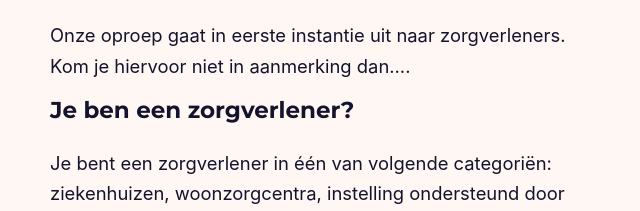
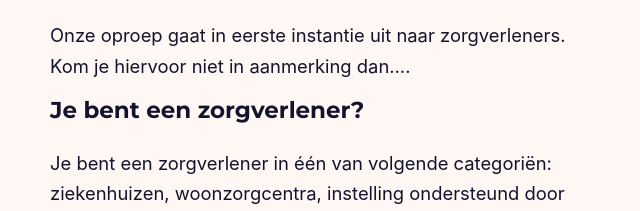
Before and after one commit to MakeInBelgium/wijlerenmee, a website: page index_nl.html in a window 1280 px wide. Shown: the part 2464-2675 px from the top of the page, 35-675 px from the left. Drawn offline with Linux system fonts and the light colour scheme.

Commit message:
Small typo

```diff
--- a/index_nl.html
+++ b/index_nl.html
@@ -164,7 +164,7 @@
             Onze oproep gaat in eerste instantie uit naar zorgverleners. Kom je hiervoor niet in aanmerking dan....
           </p>
 
-          <h3 class="h5 text-dark">Je ben een zorgverlener?</h3>
+          <h3 class="h5 text-dark">Je bent een zorgverlener?</h3>
           <p>
             Je bent een zorgverlener in één van volgende categoriën: ziekenhuizen, woonzorgcentra, instelling ondersteund door vaph, huisdokters, thuisverpleging, kinesisten, ergotherapeuten, logopedisten, apothekers, tandartsen? <br/>
             Goed, dan ben je hier aan het juist adres!
```
